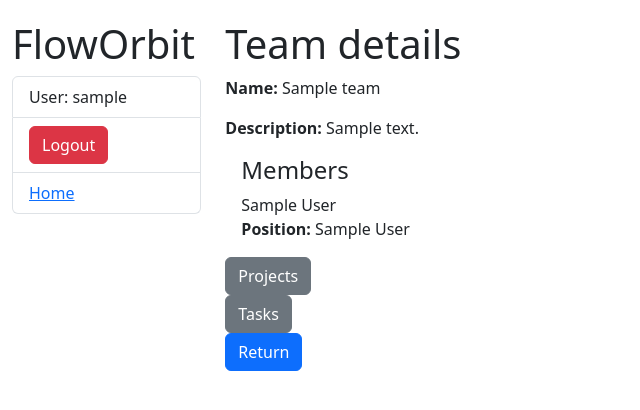
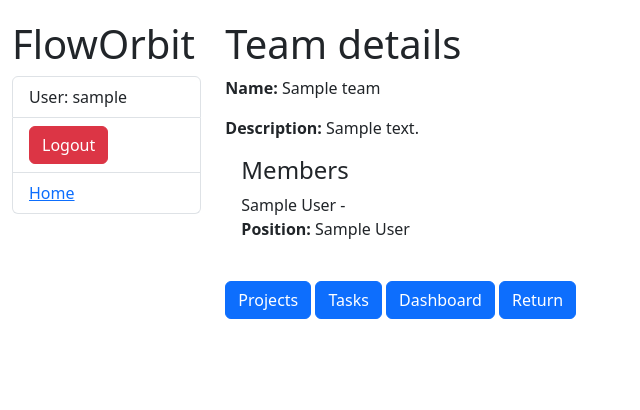
Before and after one commit to 20jofi00/floworbit-task-manager, a Django app: page /team/1/ in a window 1280 px wide. Shown: the top 410 px of the page, without its empty margins (0-640 px from the left). Run offline with Django 5.2, Linux system fonts and the light colour scheme; a user stored in the database is signed in; tables that the repository leaves empty hold one stand-in row (values such as "Sample post").

Commit message:
add dashboard link and improve team details navigation

```diff
--- a/templates/teams/team_detail.html
+++ b/templates/teams/team_detail.html
@@ -14,24 +14,34 @@
     <h4>Members</h4>
 
     {% for member in team.members.all %}
-      {% include "includes/worker_name.html" with worker=member %}
+      <div>
+        {% include "includes/worker_name.html" with worker=member %} -
 
-      {% if member.position %}
-        <p><strong>Position:</strong> {{ member.position }}</p>
-      {% else %}
-        Member has no position
-      {% endif %}
+        {% if member.position %}
+          <p><strong>Position:</strong> {{ member.position }}</p>
+        {% else %}
+          Member has no position
+        {% endif %}
+      </div>
     {% empty %}
       <p>No members!</p>
     {% endfor %}
+    <br>
   </div>
-  <form action="{% url 'projects:project-list' team_pk=team.id%}" method="get" class="form-inline">
-    <input type="submit" value="Projects" class="btn btn-secondary">
-  </form>
-    <form action="{% url 'tasks:task-list' team_pk=team.id %}" method="get" class="form-inline">
-    <input type="submit" value="Tasks" class="btn btn-secondary">
-  </form>
-  <form class="form-inline" action="{% url 'teams:team-list' %}" method="get">
-    <input class="btn btn-primary" type="submit" value="Return">
-  </form>
+
+  <a href="{% url 'projects:project-list' team_pk=team.id%}" class="btn btn-primary">
+    Projects
+  </a>
+
+  <a href="{% url 'tasks:task-list' team_pk=team.id %}" class="btn btn-primary">
+    Tasks
+  </a>
+
+  <a class="btn btn-primary" href="{% url 'teams:team-dashboard' pk=team.id %}">
+    Dashboard
+  </a>
+
+  <a class="btn btn-primary" href="{% url 'teams:team-list' %}">
+    Return
+  </a>
 {% endblock %}
```
